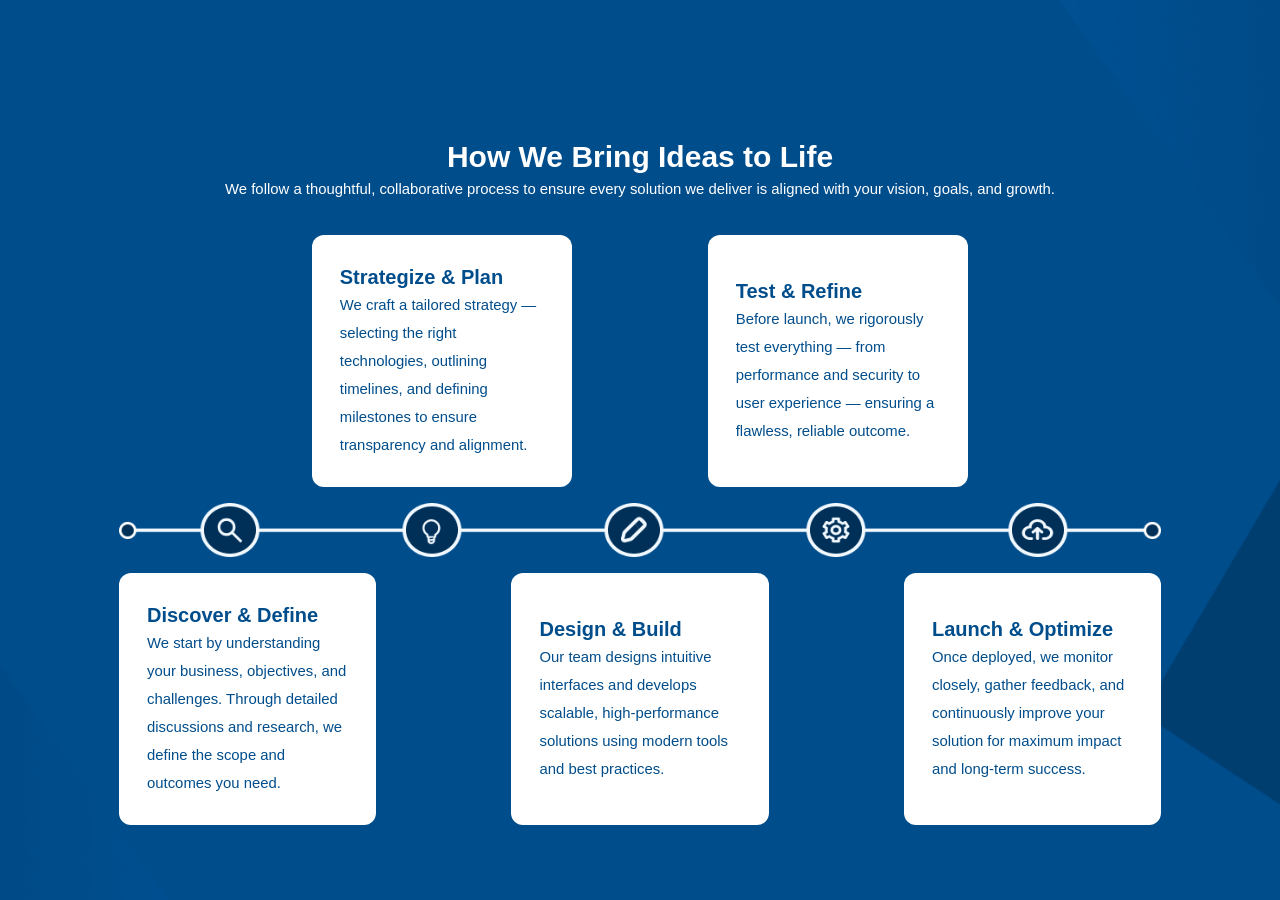
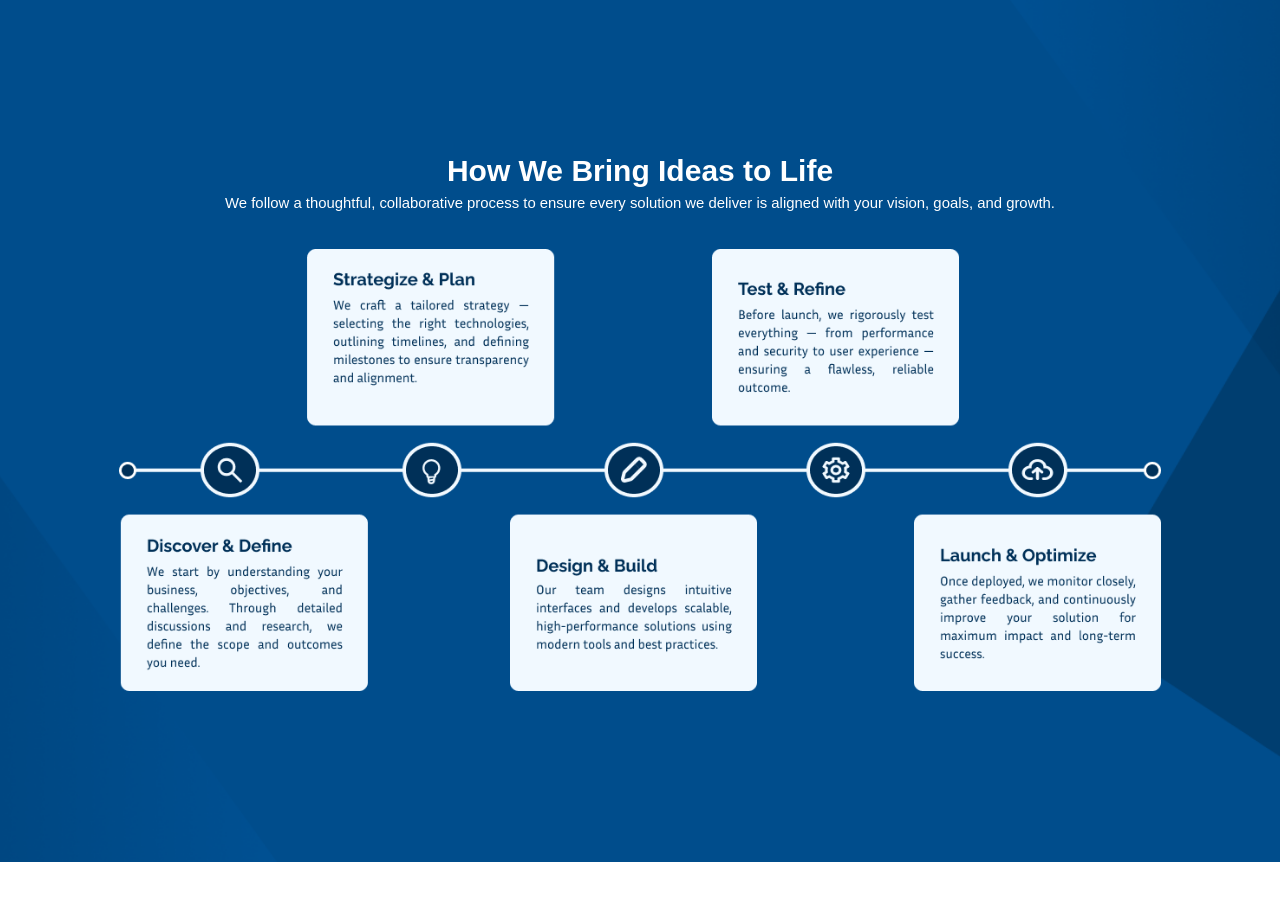
Before and after one commit to SolverousTech/SolverousWebsite, a React (Create React App) app in the folder solverouswebsite/: page / in a window 1280 px wide. Shown: the part 2680-3580 px from the top of the page. After the commit the page ends 3542 px from the top, so only its background shows below. Built offline with nearby package versions, Linux system fonts and the light colour scheme.

Commit message:
5th section dones

```diff
--- a/solverouswebsite/src/components/Image/image_process.js
+++ b/solverouswebsite/src/components/Image/image_process.js
@@ -1,7 +1,7 @@
 // ResponsivePicture.jsx
 import React from 'react';
-import desktopImage from '../../assets/process1.png'; // Import paths if using module bundlers
-import phoneImage from '../../assets/process2.png';
+import desktopImage from '../../assets/desktop_process.png'; // Import paths if using module bundlers
+import phoneImage from '../../assets/phone_process.png';
 
 const ResponsivePicture = () => {
   return (
--- a/solverouswebsite/src/pages/Home/home.js
+++ b/solverouswebsite/src/pages/Home/home.js
@@ -108,51 +108,53 @@ function Home() {
         </section>
 
         {/* HOW WE BRING IDEAS TO LIFE */}
-        <section style={processBg} className=" bg-no-repeat bg-cover bg-center h-[95vh] md:h-[125vh] text-center items-center content-center space-y-8 ">
-          <div className=" body_margin  ">
-            <h3 className="text-[2rem] md:text-3xl font-bold text-white ">How We Bring Ideas to Life</h3>
-            <p className=" p_blue_bg ">We follow a thoughtful, collaborative process to ensure every solution we deliver is aligned with your vision, goals, and growth.</p>
+        <section style={processBg} className=" bg-no-repeat bg-cover bg-center h-[225vh] md:h-[110vh] text-center items-center content-center space-y-8 ">
+          <div className=" body_margin flex flex-col justify-center items-center space-y-2 md:space-y-0 ">
+            <h3 className="text-[2rem] md:text-3xl w-[70%] md:w-full font-bold text-white ">How We Bring Ideas to Life</h3>
+            <p className=" p_blue_bg w-[90%] md:w-full ">We follow a thoughtful, collaborative process to ensure every solution we deliver is aligned with your vision, goals, and growth.</p>
           </div>
 
-          <div className=" body_margin flex flex-col space-y-4 ">
+          <div className=" body_margin  relative flex flex-col space-y-[13%] md:space-y-4 ">
+            <ResponsivePicture/>
+            {/* LINE AND ICONS REPRSENTING PROCESS */}
+            {/* <div className="absolute flex justify-center top-[2%] md:top-[44%] bottom-0 md:bottom-[64%] bg-slate-500 ">
+              <ResponsivePicture />
+            </div> */}
+
+            {/* <div className="flex flex-col-reverse md:flex-col space-y-24"> */}
               {/* ABOVE PROCESS */}
-            <div className="flex flex-col md:flex-row space-x-[13%] justify-center">
+              {/* <div className="flex flex-col md:flex-row space-y-[13%] md:space-y-0 space-x-0 md:space-x-[13%] justify-center"> */}
                 {/* FIRST ABOVE PROCESS */}
-              <div className=" bg-white p-7 w-[80%] md:w-[25%] rounded-xl content-center ">
+                {/* <div className=" bg-white p-7 w-[80%] md:w-[25%] rounded-xl content-center ">
                   <h5 className=" h5_title text-[#004D8C] text-left ">Strategize & Plan</h5>
                   <p className=" p_white_bg reasons_margin w-[95%] md:w-full text-left ">We craft a tailored strategy — selecting the right technologies, outlining timelines, and defining milestones to ensure transparency and alignment.</p>
-              </div>
+                </div> */}
                 {/* SECOND ABOVE PROCESS */}
-              <div className=" bg-white p-7 w-[80%] md:w-[25%] rounded-xl content-center ">
+                {/* <div className=" bg-white p-7 w-[80%] md:w-[25%] rounded-xl content-center ">
                   <h5 className=" h5_title text-[#004D8C] text-left ">Test & Refine</h5>
                   <p className=" p_white_bg reasons_margin w-[95%] md:w-full text-left ">Before launch, we rigorously test everything — from performance and security to user experience — ensuring a flawless, reliable outcome.</p>
                 </div>
-            </div>
-
-            {/* LINE AND ICONS REPRSENTING PROCESS */}
-            <div className=" flex justify-center ">
-              <ResponsivePicture/>
-            </div>
+              </div> */}
 
               {/* BELOW PROCESS */}
-            <div className="flex flex-col md:flex-row space-x-[13%] justify-center">
+              {/* <div className="flex flex-col md:flex-row space-y-[13%] md:space-y-0 space-x-0 md:space-x-[13%] justify-center"> */}
                 {/* FIRST BELOW PROCESS */}
-              <div className=" bg-white p-7 w-[80%] md:w-[25%] rounded-xl content-center ">
+                {/* <div className=" bg-white p-7 w-[80%] md:w-[25%] rounded-xl content-center ">
                   <h5 className=" h5_title text-[#004D8C] text-left ">Discover & Define</h5>
                   <p className=" p_white_bg reasons_margin w-[95%] md:w-full text-left ">We start by understanding your business, objectives, and challenges. Through detailed discussions and research, we define the scope and outcomes you need.</p>
-              </div>
+                </div> */}
                 {/* SECOND BELOW PROCESS */}
-              <div className=" bg-white p-7 w-[80%] md:w-[25%] rounded-xl content-center ">
+                {/* <div className=" bg-white p-7 w-[80%] md:w-[25%] rounded-xl content-center ">
                   <h5 className=" h5_title text-[#004D8C] text-left ">Design & Build</h5>
                   <p className=" p_white_bg reasons_margin w-[95%] md:w-full text-left ">Our team designs intuitive interfaces and develops scalable, high-performance solutions using modern tools and best practices.</p>
-              </div>
+                </div> */}
                 {/* THIRD BELOW PROCESS */}
-              <div className=" bg-white p-7 w-[80%] md:w-[25%] rounded-xl content-center ">
+                {/* <div className=" bg-white p-7 w-[80%] md:w-[25%] rounded-xl content-center ">
                   <h5 className=" h5_title text-[#004D8C] text-left ">Launch & Optimize</h5>
                   <p className=" p_white_bg reasons_margin w-[95%] md:w-full text-left ">Once deployed, we monitor closely, gather feedback, and continuously improve your solution for maximum impact and long-term success.</p>
-              </div>
-            </div>
-
+                </div> */}
+              {/* </div> */}
+            {/* </div> */}
           </div>
         </section>
       </main>
```
Also changed, not shown: solverouswebsite/src/assets/desktop_process.png (added), solverouswebsite/src/assets/phone_process.png (added). Lines whose indentation alone changed are shown as unchanged.
